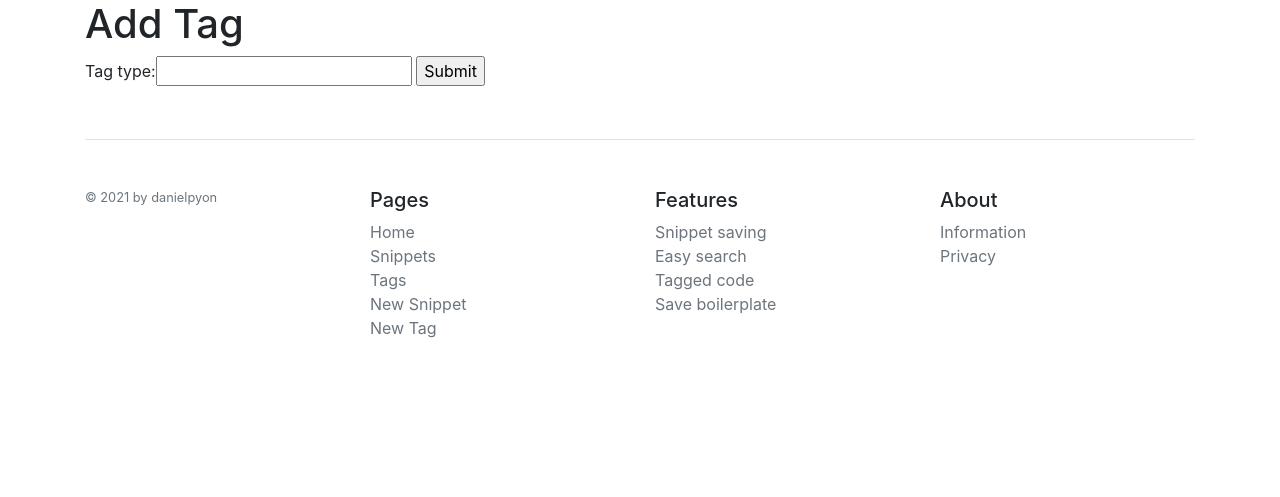
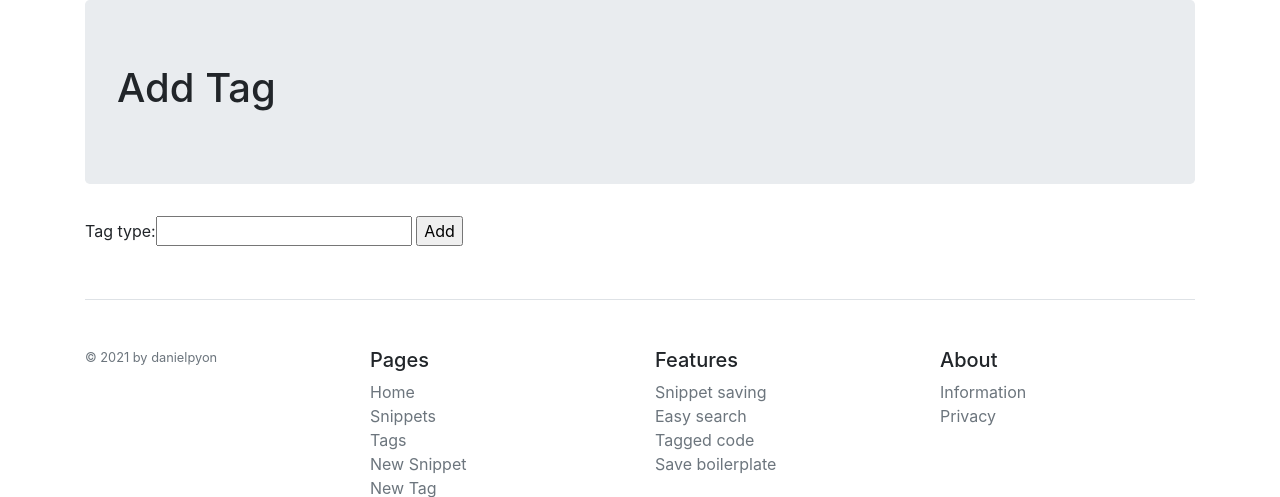
Before and after one commit to danielpyon/recall, a Django app: page /app/tag/add in a window 1280 px wide. Shown: the part 56-553 px from the top of the page. Run offline with Django 3.2, Linux system fonts and the light colour scheme; the visitor is signed in with stand-in values (Sample User, id 1); some libraries are stand-ins or nearby versions.

Commit message:
Minor style fixed

```diff
--- a/app/templates/app/snippet_detail.html
+++ b/app/templates/app/snippet_detail.html
@@ -4,7 +4,9 @@
 
 {% block content %}
 
-<h1>{{ snippet.title }}</h1>
+<div class="jumbotron">
+    <h1>{{ snippet.title }}</h1>
+</div>
 
 <p><strong>Language:</strong> {{ snippet.language }}</p>
 <p><strong>Added:</strong> {{ snippet.pub_date }}</p>
--- a/app/templates/app/snippet_form.html
+++ b/app/templates/app/snippet_form.html
@@ -58,7 +58,7 @@
     <a class="btn btn-secondary" style="margin-top: 0.7rem!important;" href="{% url 'app:tag-add' %}">Add tag</a>
     <br>
     <br>
-    <div style="width: 50%; margin: auto;">
+    <div style="width: 50%; margin: auto; margin-bottom: 1.7rem!important;">
         <input class="btn btn-primary btn-lg btn-block" type="submit" value="Submit">
     </div>
 </form>
--- a/app/templates/app/tag_form.html
+++ b/app/templates/app/tag_form.html
@@ -2,12 +2,14 @@
 
 {% block content %}
 
-<h1>Add Tag</h1>
+<div class="jumbotron">
+    <h1>Add Tag</h1>
+</div>
 
 <form action="{% url 'app:tag-add' %}" method="post">
     {% csrf_token %}
     {{ form }}
-    <input type="submit" value="Submit">
+    <input type="submit" value="Add">
 </form>
 
 {% endblock %}
```
